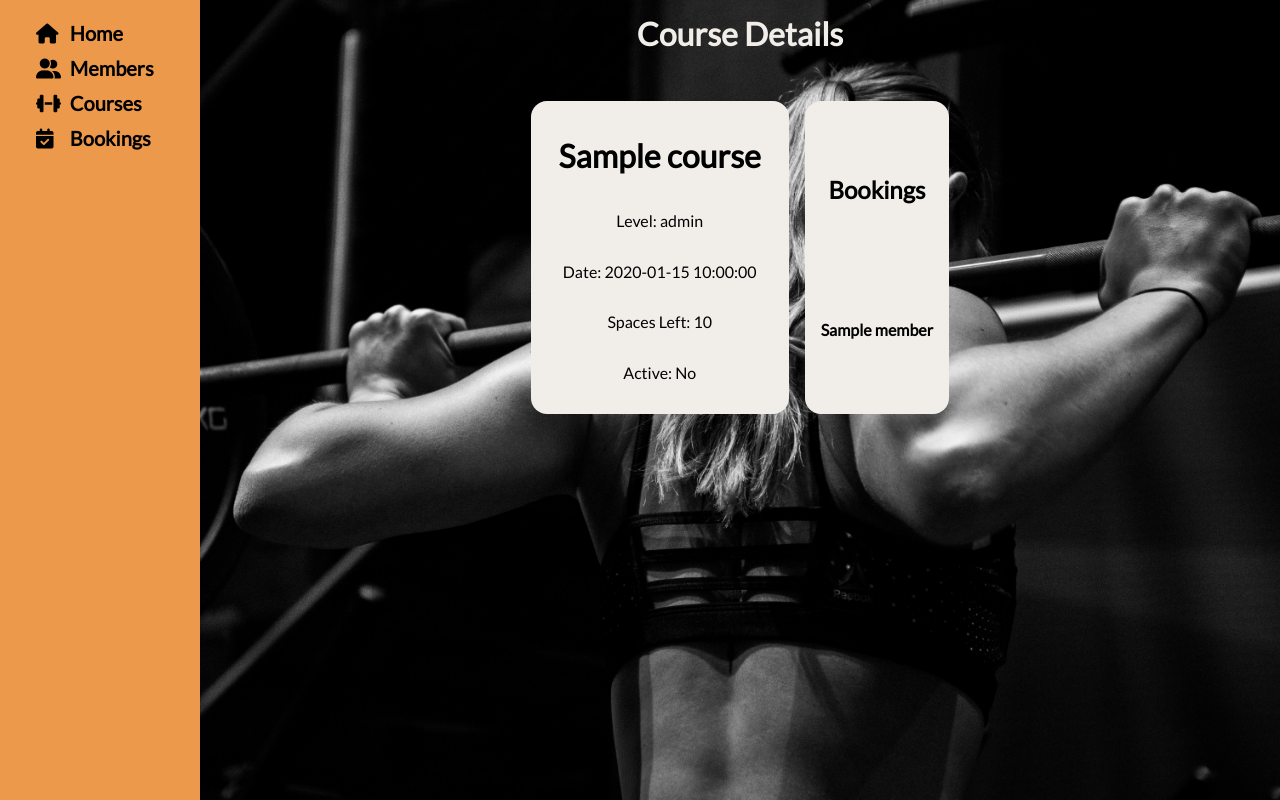
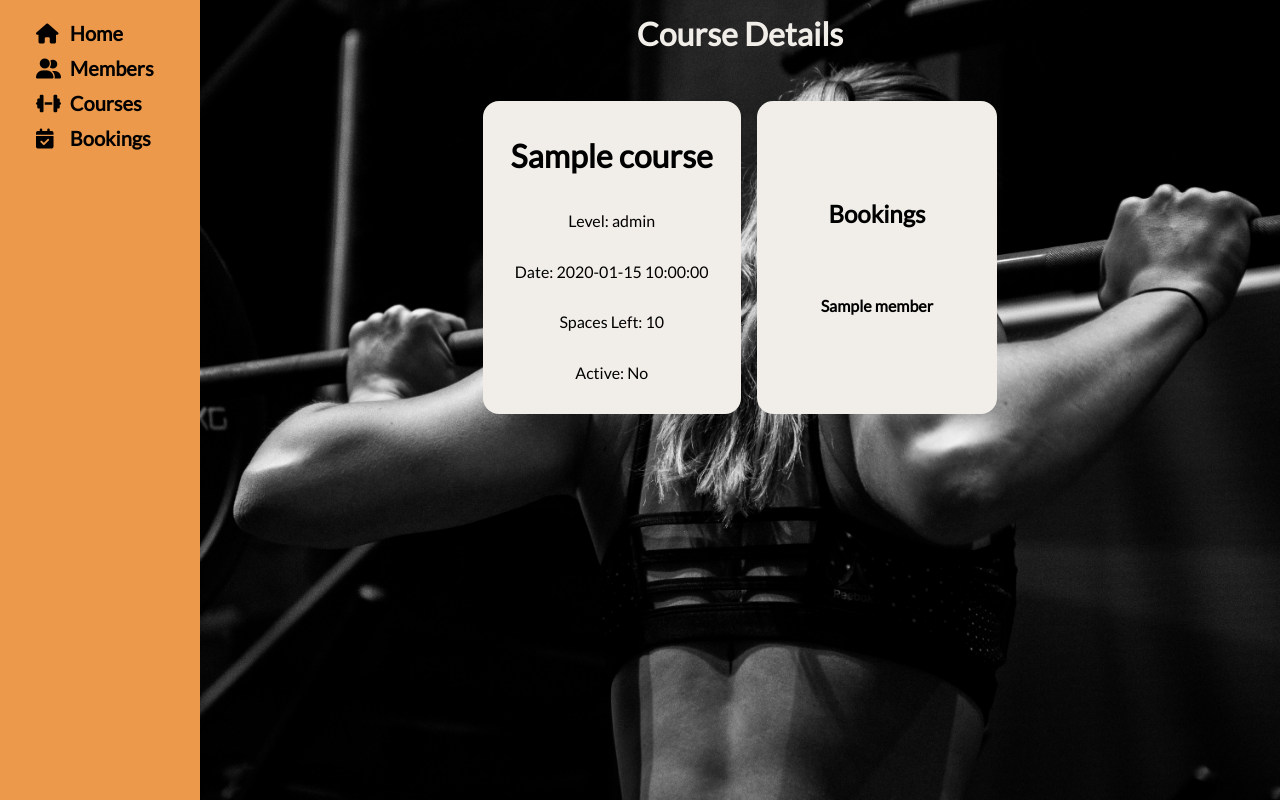
Before and after one commit to Cetins/gymmy, a Flask app: page /courses/1 in a window 1280 px wide. Run offline with Flask 2, Linux system fonts and the light colour scheme; a database or web service that is not in the repository returns one stand-in record (values such as "Sample title"); some libraries are stand-ins or nearby versions.

Commit message:
no bo okings text added to course show page

```diff
--- a/templates/courses/show.html
+++ b/templates/courses/show.html
@@ -14,11 +14,15 @@
         <p>Spaces Left: {{ course.capacity }}</p>
         <p>Active: {% if course.active == True %}Yes{% else %}No{% endif %}</p>
     </div>
-    <div class="box">
-        <h2>Bookings</h2>
-        {% for member in booked_members %}
-        <a href="/members/{{ member.id }}">{{ member.name }}</a>
-        {% endfor %}
+    <div class="box main-box">
+        <h2 class="paddding-1rem">Bookings</h2>
+        {% if not booked_members %}
+            <p>There isn't any bookings yet</p>
+        {% else %}
+            {% for member in booked_members %}
+                <a class="paddding-1rem" href="/members/{{ member.id }}">{{ member.name }}</a>
+            {% endfor %}
+        {% endif %}
     </div>
 </article>
 
```
